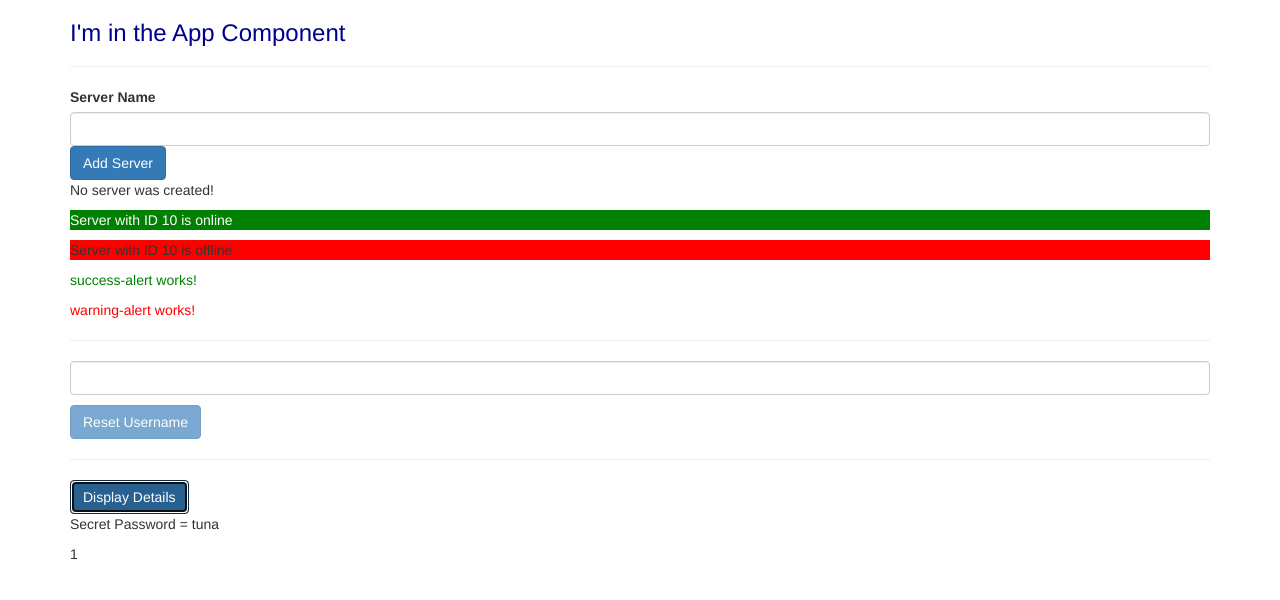
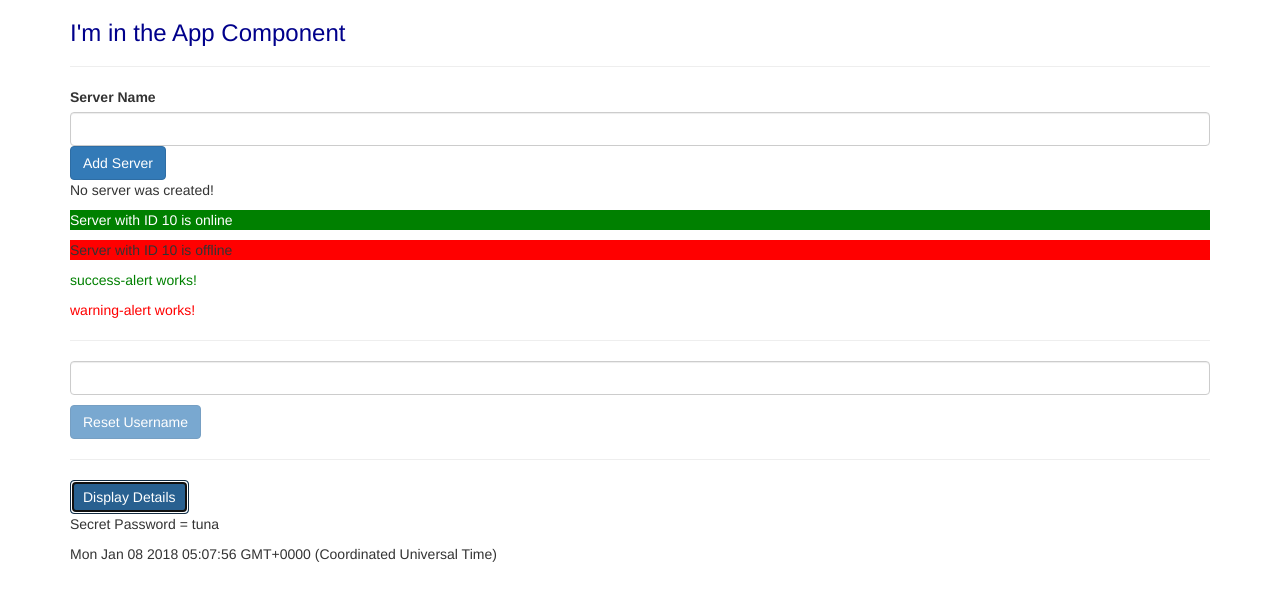
Before and after one commit to aacebal/udemy-first-app, an Angular app: page / in a window 1280 px wide. Both pictures are taken after a click on the button "Display Details". Shown: the top 600 px of the page. Built offline with nearby package versions, Linux system fonts and the light colour scheme.

Commit message:
completed first app

```diff
--- a/src/app/third-assignment/third-assignment.component.html
+++ b/src/app/third-assignment/third-assignment.component.html
@@ -3,7 +3,7 @@
 
 <p [ngStyle]="{visibility: onVisible()}">Secret Password = tuna</p>
 
-<div *ngFor="let log of logs">
-  <p [ngStyle]="{backgroundColor: log >= 5 ? 'blue' : 'none'}"
-  [ngClass]="{fiveLogs: log >= 5}">{{ log }}</p>
+<div *ngFor="let log of logs; let i = index">
+  <p [ngStyle]="{backgroundColor: i >= 4 ? 'blue' : 'none'}"
+  [ngClass]="{fiveLogs: i >= 4}">{{ log }}</p>
 </div>
--- a/src/app/third-assignment/third-assignment.component.ts
+++ b/src/app/third-assignment/third-assignment.component.ts
@@ -21,7 +21,7 @@ export class ThirdAssignmentComponent implements OnInit {
 
   displayDetails(event: Event) {
     this.visible = !this.visible;
-    this.logs.push(this.logs.length + 1);
+    this.logs.push(new Date());
   }
 
   onVisible() {
```
